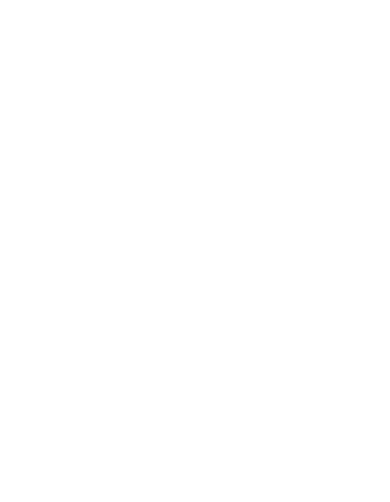
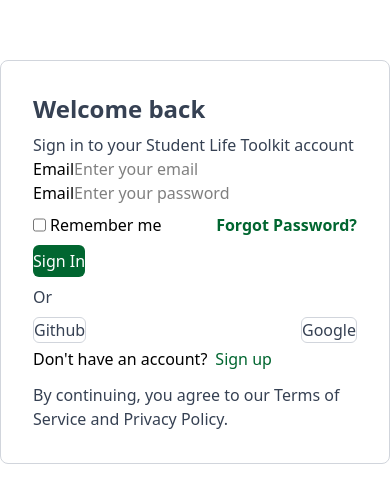
Before and after one commit to rahman-tarek/student-life-toolkit-app, a React (Vite) app: page /login in a window 390 px wide. Before the commit this address had no page. Shown: the part 160-662 px from the top of the page. Built offline with nearby package versions, Linux system fonts and the light colour scheme.

Commit message:
feat: added authentication page and solved responsive issues

```diff
--- a/package.json
+++ b/package.json
@@ -10,10 +10,12 @@
     "preview": "vite preview"
   },
   "dependencies": {
+    "@reduxjs/toolkit": "^2.9.0",
     "@tailwindcss/vite": "^4.1.12",
     "react": "^19.1.1",
     "react-dom": "^19.1.1",
     "react-icons": "^5.5.0",
+    "react-redux": "^9.2.0",
     "react-router": "^7.8.2",
     "react-router-dom": "^7.8.2",
     "tailwindcss": "^4.1.12"
--- a/src/App.jsx
+++ b/src/App.jsx
@@ -3,6 +3,7 @@
 import Dashboard from "./components/Layout";
 import Header from "./components/Header";
 import { Routes, Route } from "react-router-dom";
+import Login from "./pages/Login";
 
 const App = () => {
   return (
@@ -10,6 +11,7 @@
       <Routes>
         <Route path="/" element={<Layout />} />
         <Route path="/dashboard" element={<ClassSchedules />} />
+        <Route path="/login" element={<Login />} />
       </Routes>
     </>
   )
--- a/src/components/DashboardNav.jsx
+++ b/src/components/DashboardNav.jsx
@@ -31,12 +31,12 @@
     return (
         <>
             <div className='flex flex-row gap-6'>
-                <nav className='bg-white h-screen w-64 shadow-lg  left-0 top-16 hidden md:block lg:block'>
+                <nav className='bg-white h-screen w-64 shadow-lg  left-0 top-16 hidden sm:hidden md:hidden lg:block'>
                     <div className='px-4 py-6'>
                         <ul className='space-y-5'>
                             {navItems.map((item, index) => (
                                 <li key={index} onClick={() => setIsActive(item.label)}>
-                                    <Link className='flex items-center gap-2 px-4 py-2 text-gray-700 hover:bg-green-900 hover:text-white rounded-lg transition-colors duration-200'>
+                                    <Link className={`flex items-center gap-2 px-4 py-2 ${isActive === item.label ? "text-white bg-green-900" : "text-gray-700 bg-white"} hover:bg-green-900 hover:text-white rounded-lg transition-colors duration-200`}>
                                         {item.icon}
                                         <span>{item.label}</span>
                                     </Link>
--- /dev/null
+++ b/src/components/authentication/AuthLeftside.jsx
@@ -0,0 +1,61 @@
+const AuthLeftSide = () => {
+    return (
+        <>
+            <div className="p-6 bg-green-800">
+                <h2><span></span>Student Life Toolkit</h2>
+                <p><span></span>✨Your academic support partner</p>
+                <h1>Welcome Back!</h1>
+                <p>Access your resources and connect with your campus community. Everything you need for academic success in one place.</p>
+                {/* Features */}
+                <div className="flex flex-col gap-2 items-center">
+                    <div className="flex flex-row gap-1">
+                        {/* logo */}
+                        <div className="flex flex-col gap-1">
+                            <h3>Stay Organized</h3>
+                            <p>Join study groups, share resources, and collaborate on projects.</p>
+                        </div>
+                    </div>
+                    <div className="flex flex-row gap-1">
+                        {/* logo */}
+                        <div className="flex flex-col gap-1">
+                            <h3>Stay Organized</h3>
+                            <p>Join study groups, share resources, and collaborate on projects.</p>
+                        </div>
+                    </div>
+                    <div className="flex flex-row gap-1">
+                        {/* logo */}
+                        <div className="flex flex-col gap-1">
+                            <h3>Stay Organized</h3>
+                            <p>Join study groups, share resources, and collaborate on projects.</p>
+                        </div>
+                    </div>
+                    <div className="flex flex-row gap-1">
+                        {/* logo */}
+                        <div className="flex flex-col gap-1">
+                            <h3>Stay Organized</h3>
+                            <p>Join study groups, share resources, and collaborate on projects.</p>
+                        </div>
+                    </div>
+                </div>
+                {/* Statistics */}
+                <div className="flex justify-between items-center">
+                    <div className="flex flex-col items-center gap-1">
+                        <h2>50K+</h2>
+                        <p>Active</p>
+                    </div>
+                    <div className="flex flex-col items-center gap-1">
+                        <h2>50K+</h2>
+                        <p>Active</p>
+                    </div>
+                    <div className="flex flex-col items-center gap-1">
+                        <h2>50K+</h2>
+                        <p>Active</p>
+                    </div>
+                </div>
+            </div>
+
+        </>
+    )
+}
+
+export default AuthLeftSide;
--- a/src/main.jsx
+++ b/src/main.jsx
@@ -3,11 +3,15 @@
 import './index.css'
 import App from './App.jsx'
 import { BrowserRouter } from "react-router-dom";
+import { Provider } from 'react-redux';
+import store from './redux/store.js';
 
 createRoot(document.getElementById('root')).render(
   <StrictMode>
     <BrowserRouter>
-      <App />
+      <Provider store={store}>
+        <App />
+      </Provider>
     </BrowserRouter>
   </StrictMode>,
 )
--- a/src/pages/Dashboard.jsx
+++ b/src/pages/Dashboard.jsx
@@ -4,8 +4,8 @@
 const Dashboard = () => {
     return (
         <>
-            <div className='grid grid-cols-3 gap-4'>
-                <div className="col-span-2">
+            <div className='p-4 grid grid-cols-1 sm:grid-cols-2 md:grid-cols-3 gap-4'>
+                <div className="">
                     <ClassSchedules />
                 </div>
                 <ClassSchedules />
--- /dev/null
+++ b/src/pages/Login.jsx
@@ -0,0 +1,60 @@
+import { useState } from "react";
+import { Link } from "react-router";
+
+const Login = () => {
+    const [email, setEmail] = useState("");
+    const [password, setPassword] = useState("");
+    return (
+        <>
+            <div className="h-screen flex flex-row justify-between items-center">
+                <div className="hidden lg:block">
+                    Hello
+                </div>
+                <div className="mx-auto w-200px p-8 rounded-lg border border-gray-300">
+                    <div className="mx-auto">
+                        <h1 className="text-2xl font-bold text-gray-700">Welcome back</h1>
+                        <p className="text-gray-700 mt-2">Sign in to your Student Life Toolkit account</p>
+                        <div>
+                            <form action="">
+                                <div>
+                                    <label htmlFor="email">Email</label>
+                                    <input type="text" placeholder="Enter your email" value={email}
+                                        onChange={(e) => setEmail(e.target.value)}
+                                    />
+                                </div>
+                                <div>
+                                    <label htmlFor="password">Email</label>
+                                    <input type="password" placeholder="Enter your password" value={password}
+                                        onChange={(e) => setPassword(e.target.value)}
+                                    />
+                                </div>
+                                {/* Remember and forgot pass */}
+                                <div className="py-2 flex flex-row justify-between items-center">
+                                    <div className="flex flex-row items center gap-1">
+                                        <input type="checkbox" />
+                                        <p>Remember me</p>
+                                    </div>
+                                    <Link to={"/"} className="text-green-800 font-bold">Forgot Password?</Link>
+                                </div>
+                                <button className="py-1 rounded-md outline-none bg-green-800 text-white">Sign In</button>
+                            </form>
+                            {/* Other options for authentications */}
+                            <p className="my-2 text-gray-700">Or</p>
+                            <div className="flex flex-row justify-between items-center">
+                                <button className="rounded-md outline-none border border-gray-300 text-gray-700">Github</button>
+                                <button className="rounded-md outline-none border border-gray-300 text-gray-700">Google</button>
+                            </div>
+                            <div className="py-1 flex flex-row items-center gap-2">
+                                <p>Don't have an account?</p>
+                                <Link className="text-green-800" to={"/"}>Sign up</Link>
+                            </div>
+                        </div>
+                        <p className="text-gray-700 mt-2">By continuing, you agree to our Terms of Service and Privacy Policy.</p>
+                    </div>
+                </div>
+            </div>
+        </>
+    )
+}
+
+export default Login;
--- /dev/null
+++ b/src/redux/store.js
@@ -0,0 +1,8 @@
+import { configureStore } from "@reduxjs/toolkit";
+
+const store = configureStore({
+    reducer: {
+
+    }
+})
+export default store;
```
Also changed, not shown: 1 other file (tests, documents, lock files or other folders).
